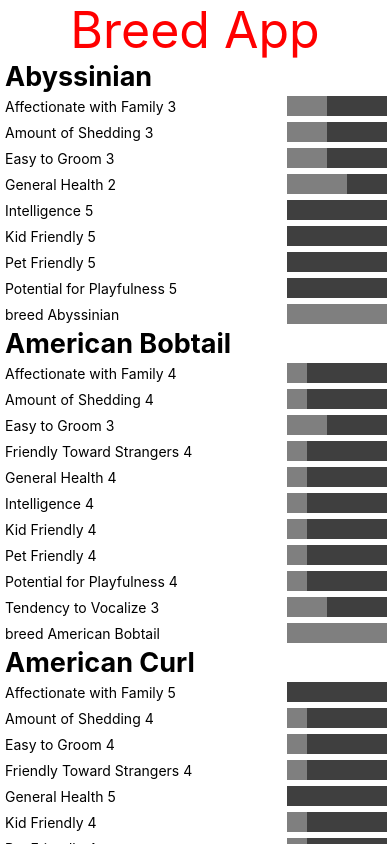
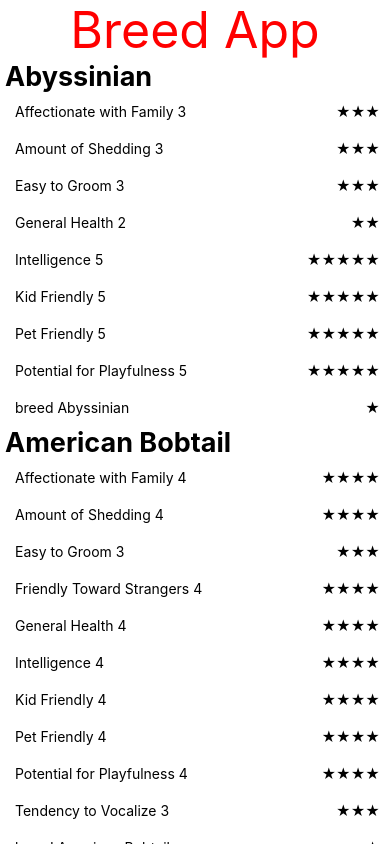
Before and after one commit to shaannessy25/breeds-react-native, a React Native app: screen / in a window 390 px wide. Built offline with nearby package versions, Linux system fonts and the light colour scheme.

Commit message:
added stars to product features

```diff
--- /dev/null
+++ b/LabelAndStars.js
@@ -0,0 +1,38 @@
+import React from 'react';
+import { View, Text, StyleSheet } from "react-native";
+
+export default function LabelAndStars({ text, value }){
+    let stars = '★'
+
+    for(let i = 1; i < 5; i += 1){
+        if( i < value ){
+            stars += '★'
+        }
+    }
+
+
+    return (
+        <View style={styles.container}>
+            <Text>{text}</Text>
+            <Text>
+                {stars}
+            </Text>
+        </View>
+    )
+}
+
+
+const styles = StyleSheet.create({
+    container: {
+        width: '100%',
+        padding: 10,
+        backgroundColor: '#fff',
+        flexDirection: 'row',
+        justifyContent: 'space-between',
+    },
+
+    bar: {
+        textAlign: 'right',
+        flex: 1,
+    },
+})
--- a/itemProperty.js
+++ b/itemProperty.js
@@ -1,6 +1,8 @@
 import React from 'react';
 import { StyleSheet, Text, View } from 'react-native';
 import LabelAndBar from './LabelAndBar'
+import LabelAndStars from './LabelAndStars'
+
 
 const Properties = ({ item }) =>{
     const keys = Object.keys(item)
@@ -8,7 +10,8 @@ const Properties = ({ item }) =>{
 
     const features = keys.map((key, i) => {
         // return <Text>{key}: {item[key]}</Text>
-        return <LabelAndBar key={i} text={`${key} ${item[key]}`} value={item[key] / 5 * 100 } />
+        return <LabelAndStars key={i} text={`${key} ${item[key]}`} value={item[key]} />
+        //return <LabelAndBar key={i} text={`${key} ${item[key]}`} value={item[key] / 5 * 100 } />
     })
 
     return (
```
